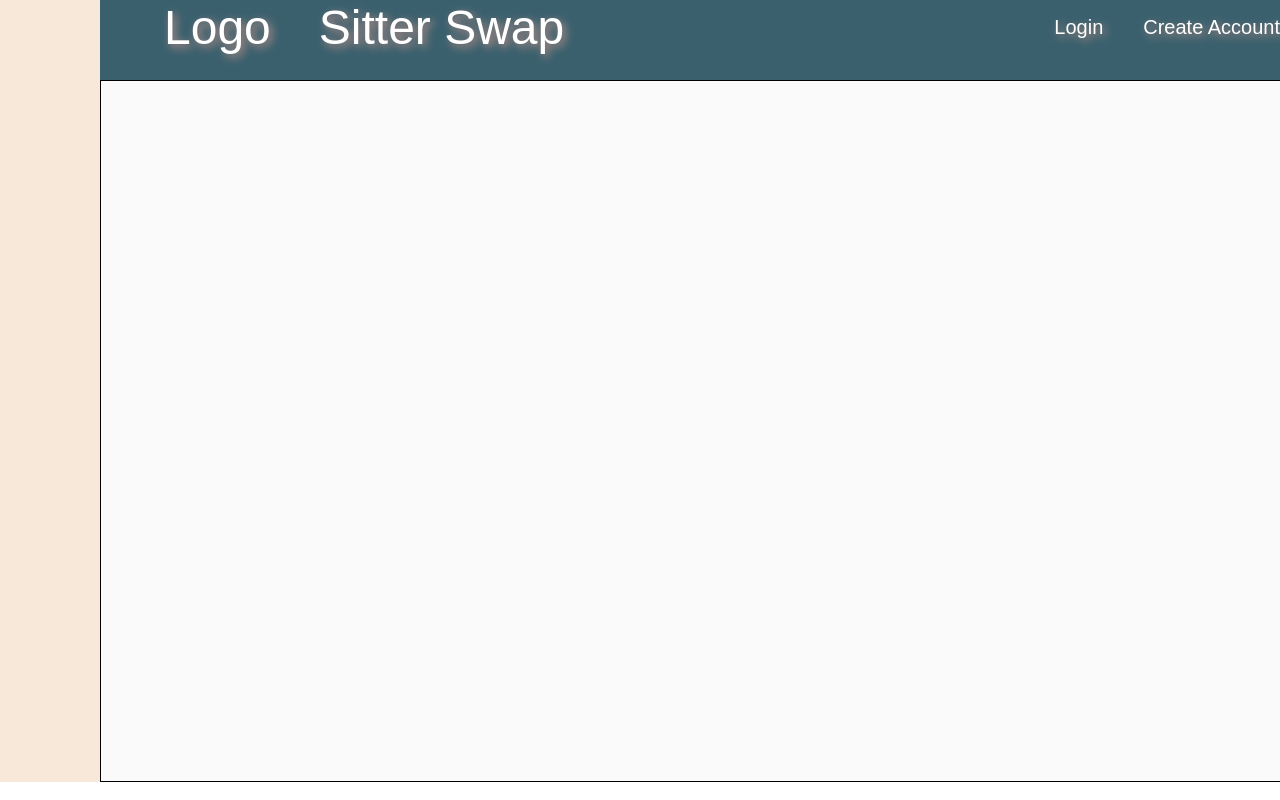
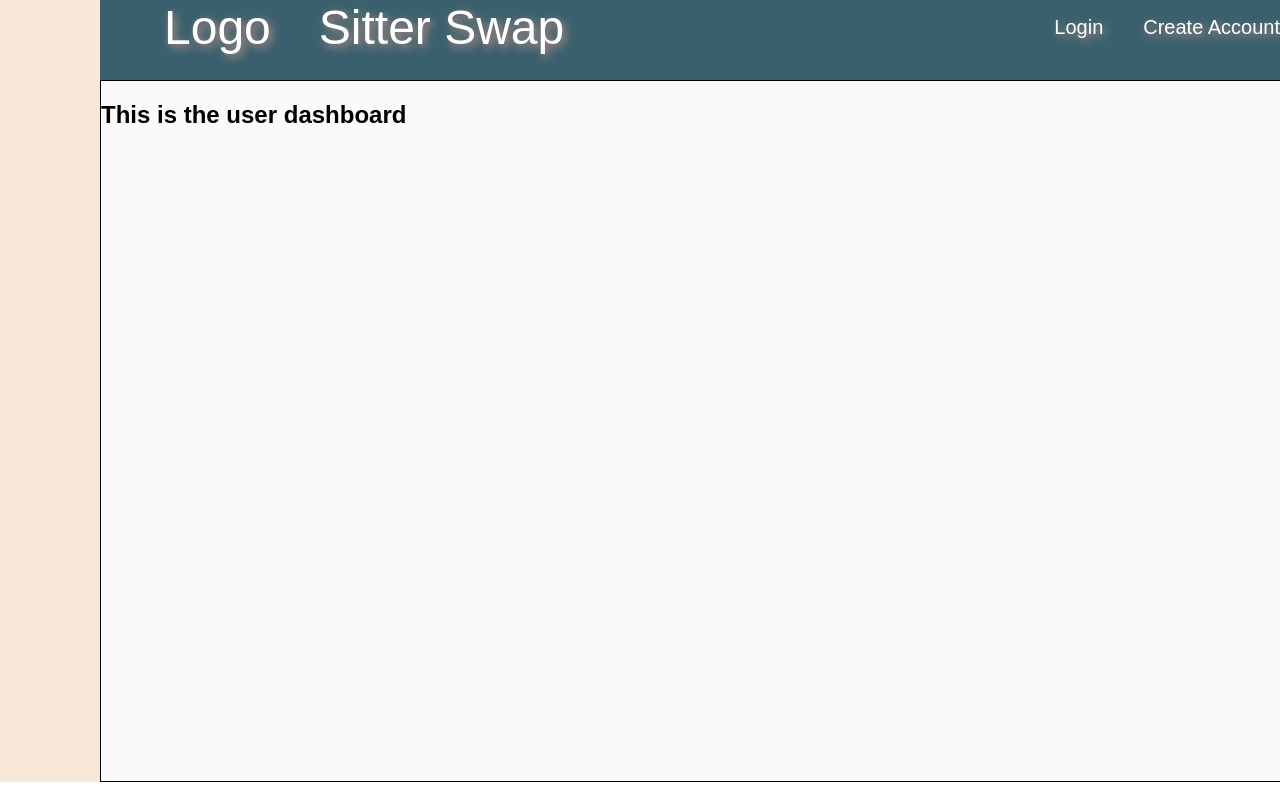
Before and after one commit to blsrofe/sitter-swap, a React (Create React App) app: page /users/1/dashboard in a window 1280 px wide. Shown: the top 800 px of the page. Built offline with nearby package versions, Linux system fonts and the light colour scheme; a web font is replaced by a local one.

Commit message:
Add working link to user dashboard from user profile

```diff
--- a/src/App.css
+++ b/src/App.css
@@ -249,3 +249,9 @@ nav ul li a:hover {
   font-size: 15px;
   box-shadow: 5px 5px 10px black;
 }
+
+.user-profile-box h1 {
+  margin-left: 770px;
+  text-decoration: none;
+  /*this is not taking the underline away*/
+}
--- a/src/components/ContentPanel.js
+++ b/src/components/ContentPanel.js
@@ -4,6 +4,7 @@ import Home from './Home'
 import NewMemberBox from './NewMemberBox'
 import UserProfileBoxes from './UserProfileBoxes'
 import NewDogsForm from './NewDogsForm'
+import Dashboard from './Dashboard'
 
 
 class ContentPanel extends Component {
@@ -14,6 +15,7 @@ class ContentPanel extends Component {
           <Route path="/new" component={NewMemberBox}/>
           <Route path="/users/:id/profile" component={UserProfileBoxes}/>
           <Route path="/users/:id/new-dog" component={NewDogsForm}/>
+          <Route path="/users/:id/dashboard" component={Dashboard}/>
         </div>
     )
   }
--- /dev/null
+++ b/src/components/Dashboard.js
@@ -0,0 +1,13 @@
+import React, { Component } from 'react'
+
+class Dashboard extends Component {
+  render() {
+    return(
+      <section className="dashboard">
+        <h1>This is the user dashboard</h1>
+      </section>
+    )
+  }
+}
+
+export default Dashboard
--- a/src/components/UserProfileBoxes.js
+++ b/src/components/UserProfileBoxes.js
@@ -1,6 +1,7 @@
 import React, { Component } from 'react'
 import UserProfile from './UserProfile'
 import DogInfoBox from './DogInfoBox'
+import {NavLink} from "react-router-dom"
 
 class UserProfileBoxes extends Component {
   render() {
@@ -8,6 +9,7 @@ class UserProfileBoxes extends Component {
       <section className="user-profile-box">
         <UserProfile id={this.props.match.params.id}/>
         <DogInfoBox id={this.props.match.params.id}/>
+        <h1><NavLink to={'/users/' + this.props.match.params.id + '/dashboard' }>Visit Your Dashboard</NavLink></h1>
       </section>
     )
   }
```
